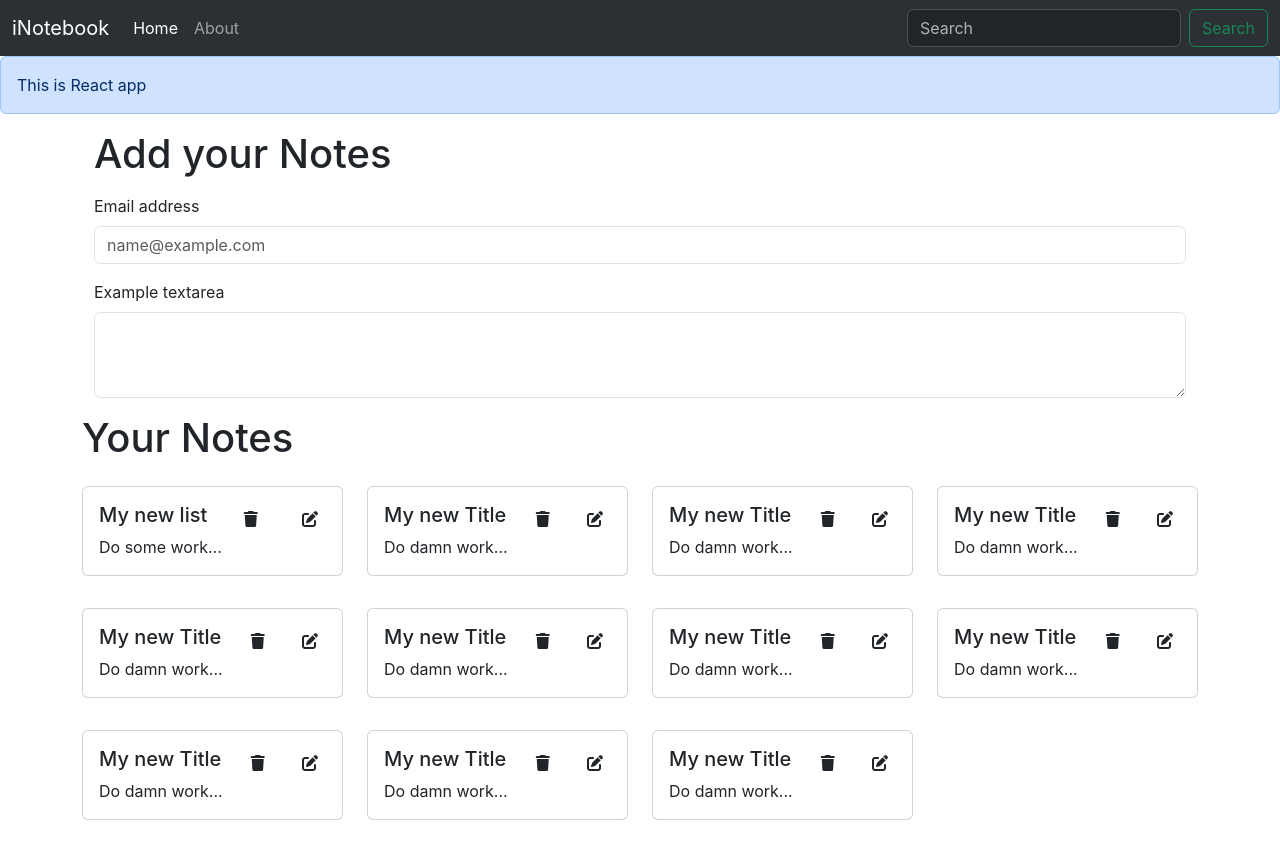
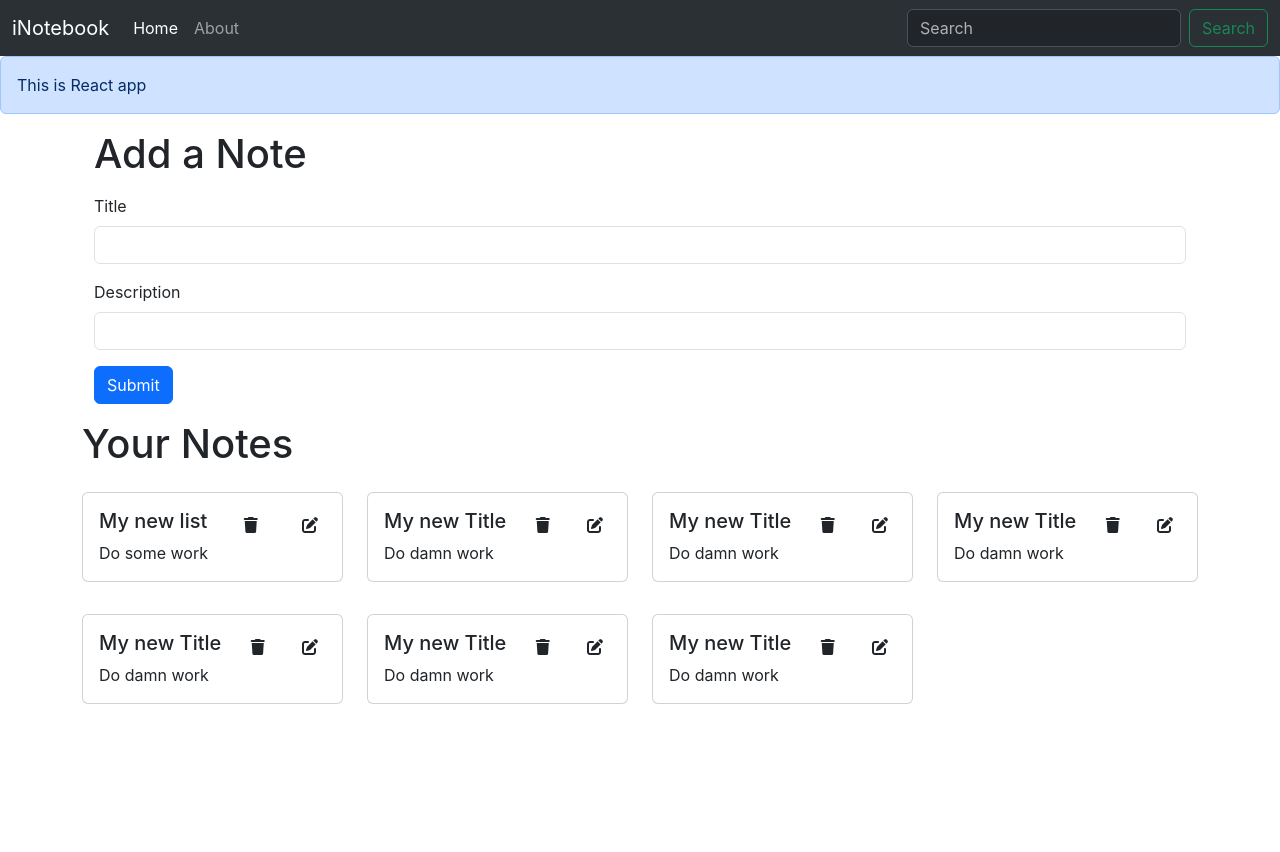
Before and after one commit to swaraj-ssk/iNotebook-with-React-and-Express, a React (Create React App) app: page / in a window 1280 px wide. After the commit the page ends 800 px from the top, so only its background shows below. Built offline with nearby package versions, Linux system fonts and the light colour scheme.

Commit message:
Add Note function implemented

```diff
--- /dev/null
+++ b/src/components/AddNote.js
@@ -0,0 +1,39 @@
+import React, { useState, useContext } from 'react'
+import noteContext from '../context/notes/noteContext';
+
+const AddNote = () => {
+
+    const context = useContext(noteContext);
+    const { addNote } = context;
+    const [note, setNote] = useState ({title:"", description:"", tag:"default"});
+    const textAdder = (e) =>{
+        e.preventDefault();
+        addNote(note.title, note.description, note.tag);
+    }
+    const onChange = (e)=>{
+        setNote({...note, [e.target.name] : e.target.value})
+    }
+    return (
+        <div className='container my-3'>
+            <h1>Add a Note</h1>
+            <form className='my-3'>
+                <div className="mb-3">
+                    <label htmlFor="title" className="form-label">Title</label>
+                    <input type="text" className="form-control" id="title" name="title" aria-describedby="emailHelp" onChange={onChange}/>
+                </div>
+                <div className="mb-3">
+                    <label htmlFor="description" className="form-label">Description</label>
+                    <input type="text" className="form-control" id="description" name="description" onChange={onChange}/>
+                </div>
+                {/* <div className="mb-3 form-check">
+                    <input type="checkbox" className="form-check-input" id="exampleCheck1"/>
+                        <label className="form-check-label" htmlFor="exampleCheck1">Check me out</label>
+                </div> */}
+                <button type="submit" className="btn btn-primary" onClick={textAdder}>Submit</button>
+            </form>
+
+        </div>
+    )
+}
+
+export default AddNote
--- a/src/components/Alert.js
+++ b/src/components/Alert.js
@@ -3,7 +3,7 @@ import React from 'react'
 const Alert = (props) => {
     return (
         <div>
-            <div class="alert alert-primary" role="alert">
+            <div className="alert alert-primary" role="alert">
                 {props.message}
             </div>
         </div>
--- a/src/components/Home.js
+++ b/src/components/Home.js
@@ -4,22 +4,7 @@ import Note from "./Note.js"
 const Home = () => {
   return (
     <div>
-      <div className="container my-3">
-        <h1>Add your Notes</h1>
-        <form className="my-3" action="">
-          <div className="mb-3">
-            <label htmlFor="exampleFormControlInput1" className="form-label">Email address</label>
-            <input type="email" className="form-control" id="exampleFormControlInput1" placeholder="name@example.com" />
-          </div>
-          <div className="mb-3">
-            <label htmlFor="exampleFormControlTextarea1" className="form-label">Example textarea</label>
-            <textarea className="form-control" id="exampleFormControlTextarea1" rows="3"></textarea>
-          </div>
-        </form>
-      </div>
-
       <Note/>
-
     </div>
   )
 }
--- a/src/components/Note.js
+++ b/src/components/Note.js
@@ -1,21 +1,25 @@
 import React, { useContext } from 'react'
 import noteContext from '../context/notes/noteContext'
 import Noteitem from './Noteitem';
+import AddNote from './AddNote';
 
 
 const Note = () => {
     const context = useContext(noteContext);
-    const { notes, setNotes } = context;
+    const { notes } = context;
 
     return (
+        <>
+            <AddNote />
             <div className="row my-3">
                 <h1>Your Notes</h1>
                 {
                     notes.map((note) => {
-                    return <Noteitem key={note._id} note={note}/>
+                        return <Noteitem key={note._id} note={note} />
                     })
                 }
             </div>
+        </>
     )
 }
 
--- a/src/components/Noteitem.js
+++ b/src/components/Noteitem.js
@@ -11,7 +11,7 @@ const Noteitem = (props) => {
                         <i className=" fa-solid fa-trash mx-2"></i>
                         <i className="fa-solid fa-pen-to-square mx-2"></i>
                     </div>
-                    <p className="card-text">{(note.description.toString()).slice(0, 50) + "..."}</p>
+                    <p className="card-text">{note.description}</p>
                     {/* <a href="#" className="btn btn-primary">Go somewhere</a> */}
                 </div>
             </div>
--- a/src/context/notes/NoteState.js
+++ b/src/context/notes/NoteState.js
@@ -66,51 +66,40 @@ const NoteState = (props) => {
       "tag": "ok",
       "date": "1719722492511",
       "__v": 0
-    },
-    {
-      "_id": "6680e1fc10eb6abd8d8c3e806",
-      "user": "667e020d3f818a48453b39c6",
-      "title": "My new Title",
-      "description": "Do damn work",
-      "tag": "ok",
-      "date": "1719722492511",
-      "__v": 0
-    },
-    {
-      "_id": "6680e1fc10eb6abd8d8c3e807",
-      "user": "667e020d3f818a48453b39c6",
-      "title": "My new Title",
-      "description": "Do damn work",
-      "tag": "ok",
-      "date": "1719722492511",
-      "__v": 0
-    },
-    {
-      "_id": "6680e1fc10eb6abd8d8c3e808",
-      "user": "667e020d3f818a48453b39c6",
-      "title": "My new Title",
-      "description": "Do damn work",
-      "tag": "ok",
-      "date": "1719722492511",
-      "__v": 0
-    },
-    {
-      "_id": "6680e1fc10eb6abd8d8c3e809",
-      "user": "667e020d3f818a48453b39c6",
-      "title": "My new Title",
-      "description": "Do damn work",
-      "tag": "ok",
-      "date": "1719722492511",
-      "__v": 0
     }
   ]
 
   const [notes, setNotes] = useState(data)
 
+  //Add note function
+  const addNote = (title, description, tag)=>{
+    // TODO: API Call
+    let note = {
+      "_id": "6680e1fc10eb6abd8d8c3e809",
+      "user": "667e020d3f818a48453b39c6",
+      "title": title,
+      "description": description,
+      "tag": tag,
+      "date": "1719722492511",
+      "__v": 0
+    };
+    setNotes(notes.concat(note))
+  }
+
+  //Delete note function
+  const deleteNote = (id)=>{
+
+  }
+
+  //Edit a note function
+  const editNote = ()=>{
+
+  }
+
   return (
     //whenever we wrap anything inside this context then automatically all children of props inside them can be accessed
     // here we are sending State and Update both in JS object
-    <NoteContext.Provider value={{ notes, setNotes }}>
+    <NoteContext.Provider value={{ notes, addNote, deleteNote, editNote }}>
       {props.children}
     </NoteContext.Provider>
   )
```
Lines whose indentation alone changed are shown as unchanged.
